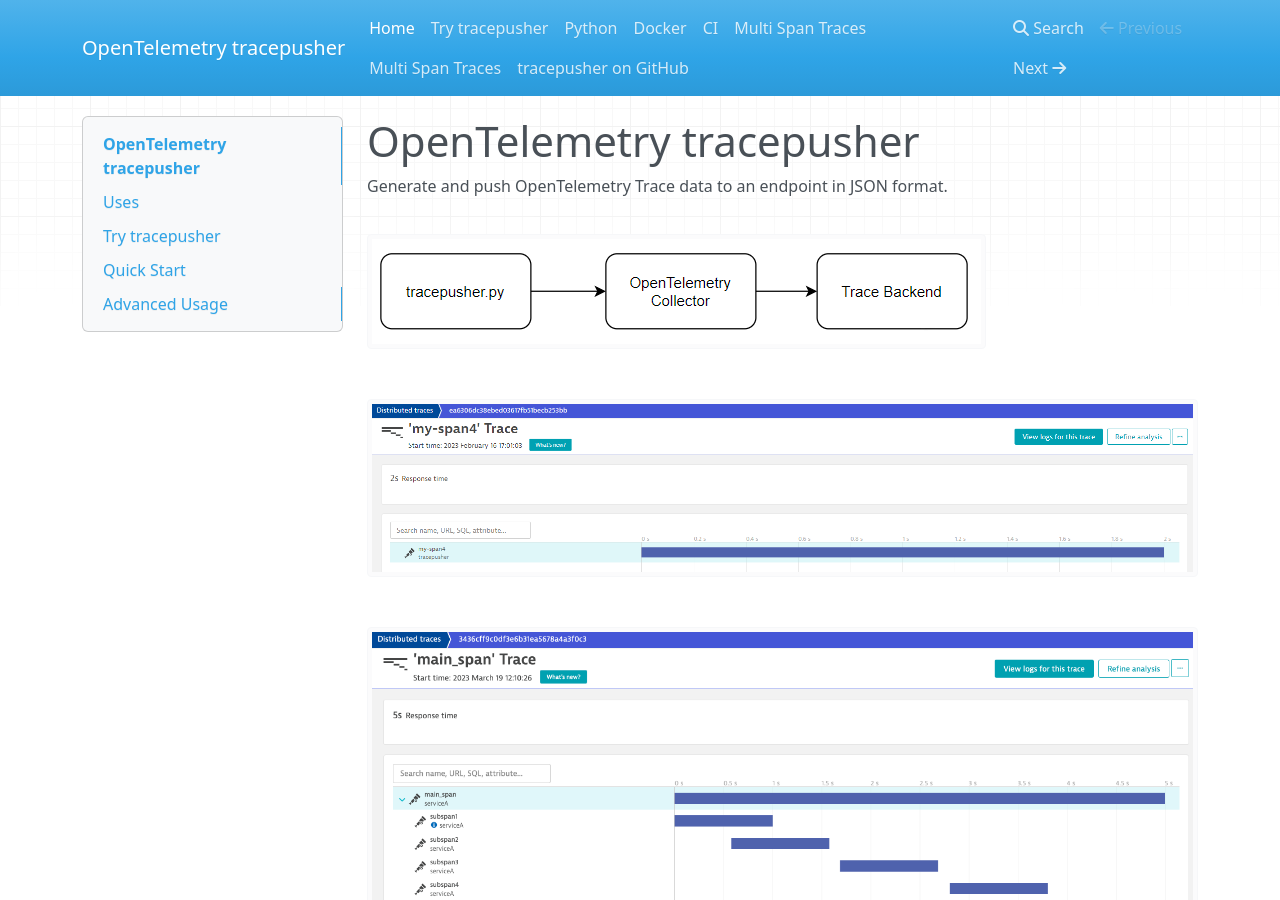
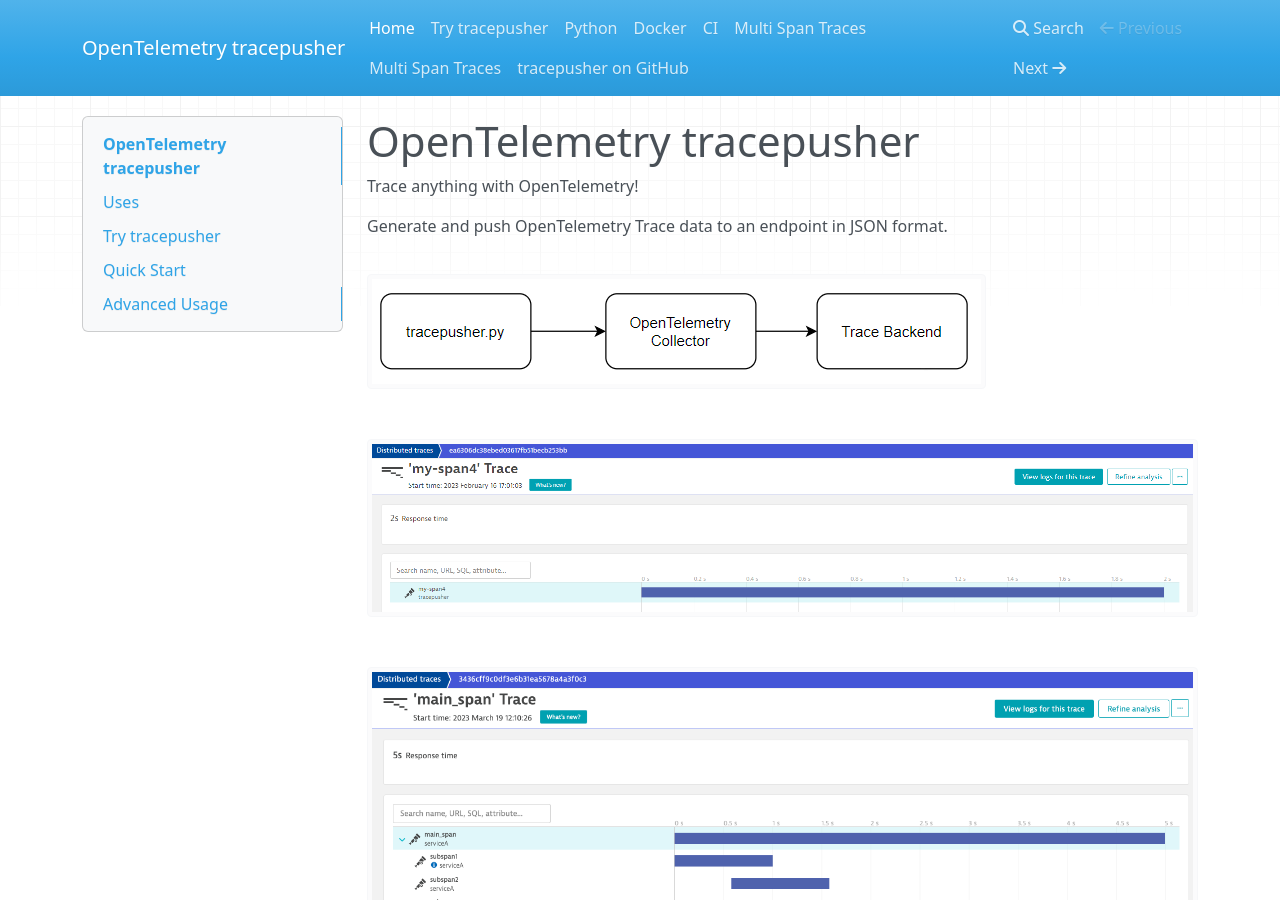
Before and after one commit to agardnerIT/tracepusher, an MkDocs documentation site: the page built from docs/index.md, in a window 1280 px wide and 900 px high. Built offline with MkDocs 1.6.1, drawn with Linux system fonts in a browser that asks for light colours; nearby versions of some CDN libraries.

Commit message:
update docs
Signed-off-by: Adam Gardner <26523841+agardnerIT@users.noreply.github.com>

```diff
--- a/docs/index.md
+++ b/docs/index.md
@@ -1,4 +1,6 @@
 # OpenTelemetry tracepusher
+
+Trace anything with OpenTelemetry!
 
 Generate and push OpenTelemetry Trace data to an endpoint in JSON format.
 
```
